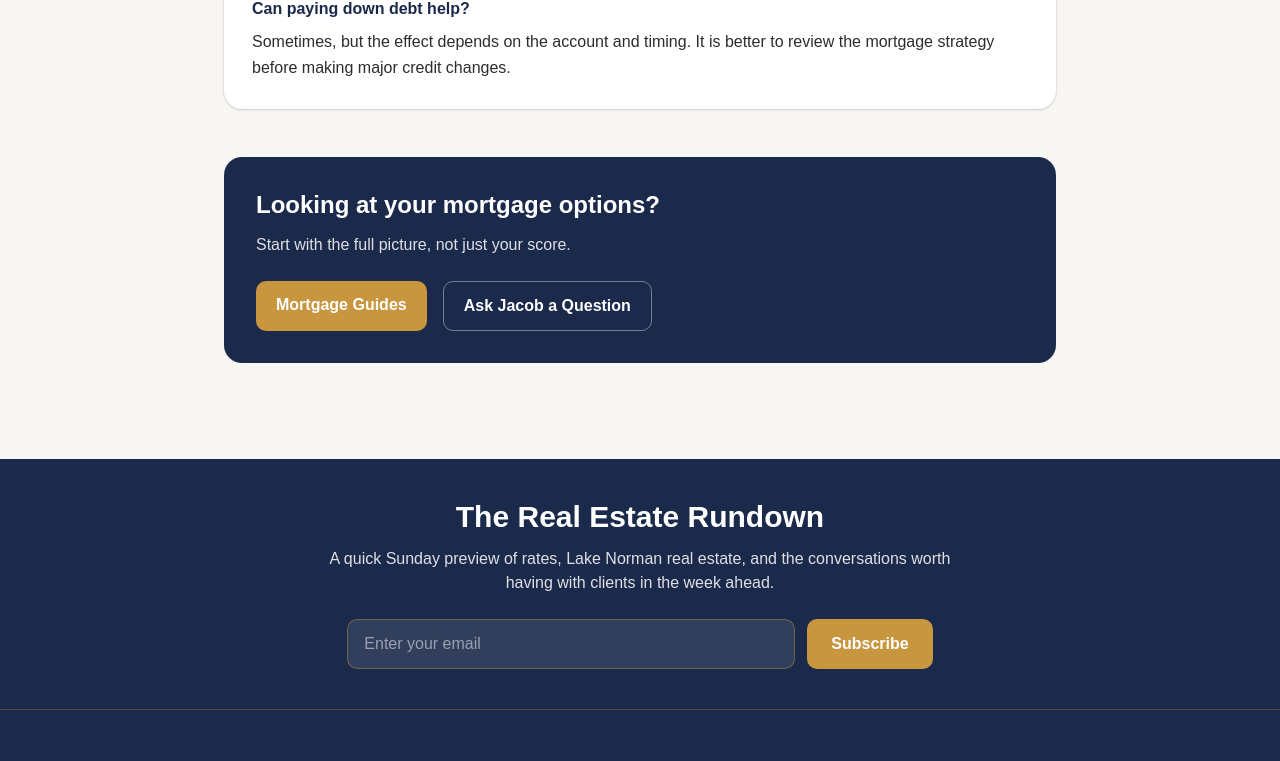
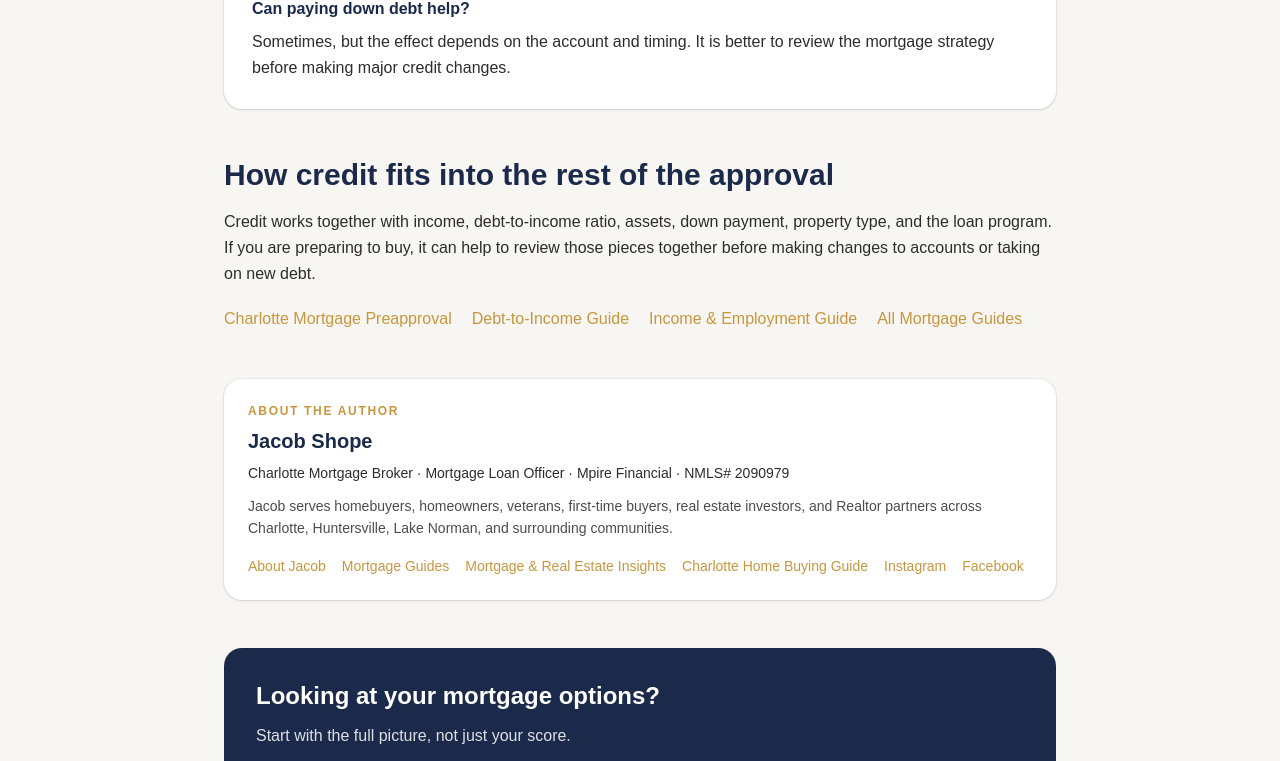
Before and after one commit to JLshope12/jacob-shope-mortgage, a Next.js app: page /mortgage-credit-score-charlotte in a window 1280 px wide. Shown: the part 1276-2037 px from the top of the page. Built offline with nearby package versions, Linux system fonts and the light colour scheme.

Commit message:
SEO phase 2: strengthen mortgage credit authority

```diff
--- a/app/mortgage-credit-score-charlotte/page.tsx
+++ b/app/mortgage-credit-score-charlotte/page.tsx
@@ -1,25 +1,99 @@
 import Link from "next/link";
+import { AuthorBox } from "@/components/seo/AuthorBox";
 
 export const metadata = {
   title: "Credit Score for a Mortgage in Charlotte | Jacob Shope",
-  description: "Learn how credit can affect mortgage options in Charlotte and why the full borrower profile matters, from Jacob Shope, NMLS# 2090979.",
+  description:
+    "Learn how credit can affect mortgage options in Charlotte and why the full borrower profile matters, from Jacob Shope, NMLS# 2090979.",
   alternates: { canonical: "/mortgage-credit-score-charlotte" },
+  authors: [{ name: "Jacob Shope", url: "/about" }],
+};
+
+const articleSchema = {
+  "@context": "https://schema.org",
+  "@type": "Article",
+  "@id": "https://jacobshopemortgage.com/mortgage-credit-score-charlotte#article",
+  headline: "What Credit Score Do You Need for a Mortgage in Charlotte?",
+  description:
+    "A Charlotte mortgage credit guide from Jacob Shope explaining how credit fits into the broader mortgage qualification picture.",
+  mainEntityOfPage: "https://jacobshopemortgage.com/mortgage-credit-score-charlotte",
+  author: {
+    "@type": "Person",
+    "@id": "https://jacobshopemortgage.com/#jacob-shope",
+    name: "Jacob Shope",
+    url: "https://jacobshopemortgage.com/about",
+  },
+  publisher: {
+    "@type": "Organization",
+    "@id": "https://jacobshopemortgage.com/#mpire-financial",
+    name: "Mpire Financial",
+  },
+  about: [
+    "Mortgage credit scores",
+    "Mortgage qualification",
+    "Charlotte mortgages",
+    "Home financing",
+  ],
+};
+
+const faqSchema = {
+  "@context": "https://schema.org",
+  "@type": "FAQPage",
+  "@id": "https://jacobshopemortgage.com/mortgage-credit-score-charlotte#faq",
+  mainEntity: [
+    {
+      "@type": "Question",
+      name: "Is there one minimum credit score for every mortgage?",
+      acceptedAnswer: {
+        "@type": "Answer",
+        text: "No. Requirements can vary by loan program and lender, and approval depends on more than one number.",
+      },
+    },
+    {
+      "@type": "Question",
+      name: "Should I wait to buy until my score is perfect?",
+      acceptedAnswer: {
+        "@type": "Answer",
+        text: "Not necessarily. It is more useful to review your full scenario and compare what is available now with the value of waiting.",
+      },
+    },
+    {
+      "@type": "Question",
+      name: "Can paying down debt help before applying for a mortgage?",
+      acceptedAnswer: {
+        "@type": "Answer",
+        text: "Sometimes, but the effect depends on the account and timing. Review the mortgage strategy before making major credit changes.",
+      },
+    },
+  ],
 };
 
 export default function MortgageCreditScoreCharlottePage() {
   return (
     <div className="bg-offwhite">
+      <script type="application/ld+json" dangerouslySetInnerHTML={{ __html: JSON.stringify(articleSchema) }} />
+      <script type="application/ld+json" dangerouslySetInnerHTML={{ __html: JSON.stringify(faqSchema) }} />
+
       <article className="mx-auto max-w-4xl px-4 py-16 md:px-6 md:py-24 lg:px-8">
         <p className="font-semibold text-gold">Mortgage guidance from Jacob Shope</p>
-        <h1 className="mt-3 text-4xl font-bold tracking-tight text-navy md:text-5xl">What Credit Score Do You Need for a Mortgage in Charlotte?</h1>
+        <h1 className="mt-3 text-4xl font-bold tracking-tight text-navy md:text-5xl">
+          What Credit Score Do You Need for a Mortgage in Charlotte?
+        </h1>
         <p className="mt-6 text-lg leading-relaxed text-charcoal">
-          Credit matters in mortgage financing, but it is only one part of the picture. Different loan programs, lenders, property types, and borrower profiles can lead to different outcomes.
+          Credit matters in mortgage financing, but it is only one part of the picture. Different loan programs, lenders,
+          property types, and borrower profiles can lead to different outcomes.
         </p>
-        <p className="mt-4 text-charcoal">I&apos;m Jacob Shope, a Charlotte mortgage broker and Mortgage Loan Officer with Mpire Financial, NMLS# 2090979. I help buyers understand how credit fits into the larger mortgage decision instead of treating one score as the entire answer.</p>
+        <p className="mt-4 text-charcoal">
+          I&apos;m Jacob Shope, a Charlotte mortgage broker and Mortgage Loan Officer with Mpire Financial, NMLS# 2090979. I help
+          buyers understand how credit fits into the larger mortgage decision instead of treating one score as the entire answer.
+        </p>
 
         <section className="mt-12">
           <h2 className="text-2xl font-bold text-navy md:text-3xl">Why credit matters</h2>
-          <p className="mt-4 leading-relaxed text-charcoal">Credit can influence which loan programs are available, how a file is evaluated, and the pricing a borrower may receive. Lenders also review the history behind the score, not just the number itself.</p>
+          <p className="mt-4 leading-relaxed text-charcoal">
+            Credit can influence which loan programs are available, how a file is evaluated, and the pricing a borrower may
+            receive. Lenders also review the history behind the score, not just the number itself.
+          </p>
         </section>
 
         <section className="mt-10 grid gap-6 sm:grid-cols-2">
@@ -29,23 +103,62 @@ export default function MortgageCreditScoreCharlottePage() {
             ["Recent inquiries or new accounts", "New debt can affect both credit and the monthly obligations used in qualification."],
             ["Overall borrower profile", "Income, assets, debts, property type, and loan program are reviewed together with credit."],
           ].map(([title, body]) => (
-            <div key={title} className="rounded-2xl bg-white p-6 shadow-sm ring-1 ring-navy/5"><h3 className="font-bold text-navy">{title}</h3><p className="mt-3 leading-relaxed text-charcoal">{body}</p></div>
+            <div key={title} className="rounded-2xl bg-white p-6 shadow-sm ring-1 ring-navy/5">
+              <h3 className="font-bold text-navy">{title}</h3>
+              <p className="mt-3 leading-relaxed text-charcoal">{body}</p>
+            </div>
           ))}
         </section>
 
         <section className="mt-12 rounded-2xl bg-white p-7 shadow-sm ring-1 ring-navy/5">
           <h2 className="text-2xl font-bold text-navy">Common credit questions</h2>
           <div className="mt-6 space-y-6">
-            <div><h3 className="font-semibold text-navy">Is there one minimum credit score for every mortgage?</h3><p className="mt-2 leading-relaxed text-charcoal">No. Requirements can vary by loan program and lender, and approval depends on more than one number.</p></div>
-            <div><h3 className="font-semibold text-navy">Should I wait to buy until my score is perfect?</h3><p className="mt-2 leading-relaxed text-charcoal">Not necessarily. It is more useful to review your full scenario and compare what is available now with the value of waiting.</p></div>
-            <div><h3 className="font-semibold text-navy">Can paying down debt help?</h3><p className="mt-2 leading-relaxed text-charcoal">Sometimes, but the effect depends on the account and timing. It is better to review the mortgage strategy before making major credit changes.</p></div>
+            <div>
+              <h3 className="font-semibold text-navy">Is there one minimum credit score for every mortgage?</h3>
+              <p className="mt-2 leading-relaxed text-charcoal">
+                No. Requirements can vary by loan program and lender, and approval depends on more than one number.
+              </p>
+            </div>
+            <div>
+              <h3 className="font-semibold text-navy">Should I wait to buy until my score is perfect?</h3>
+              <p className="mt-2 leading-relaxed text-charcoal">
+                Not necessarily. It is more useful to review your full scenario and compare what is available now with the value of waiting.
+              </p>
+            </div>
+            <div>
+              <h3 className="font-semibold text-navy">Can paying down debt help?</h3>
+              <p className="mt-2 leading-relaxed text-charcoal">
+                Sometimes, but the effect depends on the account and timing. It is better to review the mortgage strategy before making major credit changes.
+              </p>
+            </div>
           </div>
         </section>
+
+        <section className="mt-12">
+          <h2 className="text-2xl font-bold text-navy md:text-3xl">How credit fits into the rest of the approval</h2>
+          <p className="mt-4 leading-relaxed text-charcoal">
+            Credit works together with income, debt-to-income ratio, assets, down payment, property type, and the loan program.
+            If you are preparing to buy, it can help to review those pieces together before making changes to accounts or taking on new debt.
+          </p>
+          <div className="mt-5 flex flex-wrap gap-x-5 gap-y-2 font-medium">
+            <Link href="/mortgage-preapproval-charlotte" className="text-gold hover:underline">Charlotte Mortgage Preapproval</Link>
+            <Link href="/mortgage-dti-charlotte" className="text-gold hover:underline">Debt-to-Income Guide</Link>
+            <Link href="/mortgage-income-employment-charlotte" className="text-gold hover:underline">Income &amp; Employment Guide</Link>
+            <Link href="/mortgage-guides" className="text-gold hover:underline">All Mortgage Guides</Link>
+          </div>
+        </section>
+
+        <div className="mt-12">
+          <AuthorBox />
+        </div>
 
         <section className="mt-12 rounded-2xl bg-navy p-8 text-white">
           <h2 className="text-2xl font-bold">Looking at your mortgage options?</h2>
           <p className="mt-3 text-white/85">Start with the full picture, not just your score.</p>
-          <div className="mt-6 flex flex-wrap gap-4"><Link href="/mortgage-guides" className="rounded-lg bg-gold px-5 py-3 font-semibold text-white hover:bg-gold/90">Mortgage Guides</Link><Link href="/contact" className="rounded-lg border border-white/40 px-5 py-3 font-semibold text-white hover:bg-white hover:text-navy">Ask Jacob a Question</Link></div>
+          <div className="mt-6 flex flex-wrap gap-4">
+            <Link href="/mortgage-guides" className="rounded-lg bg-gold px-5 py-3 font-semibold text-white hover:bg-gold/90">Mortgage Guides</Link>
+            <Link href="/contact" className="rounded-lg border border-white/40 px-5 py-3 font-semibold text-white hover:bg-white hover:text-navy">Ask Jacob a Question</Link>
+          </div>
         </section>
       </article>
     </div>
```
